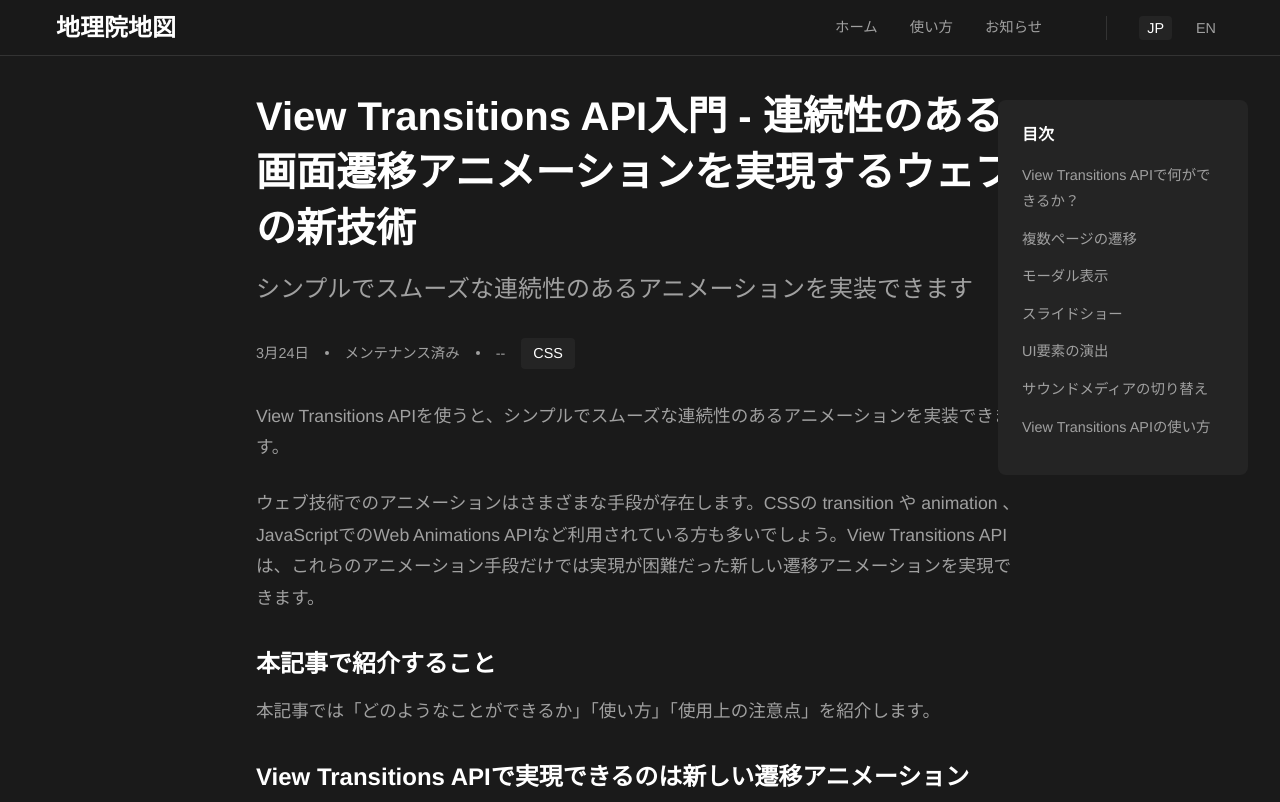
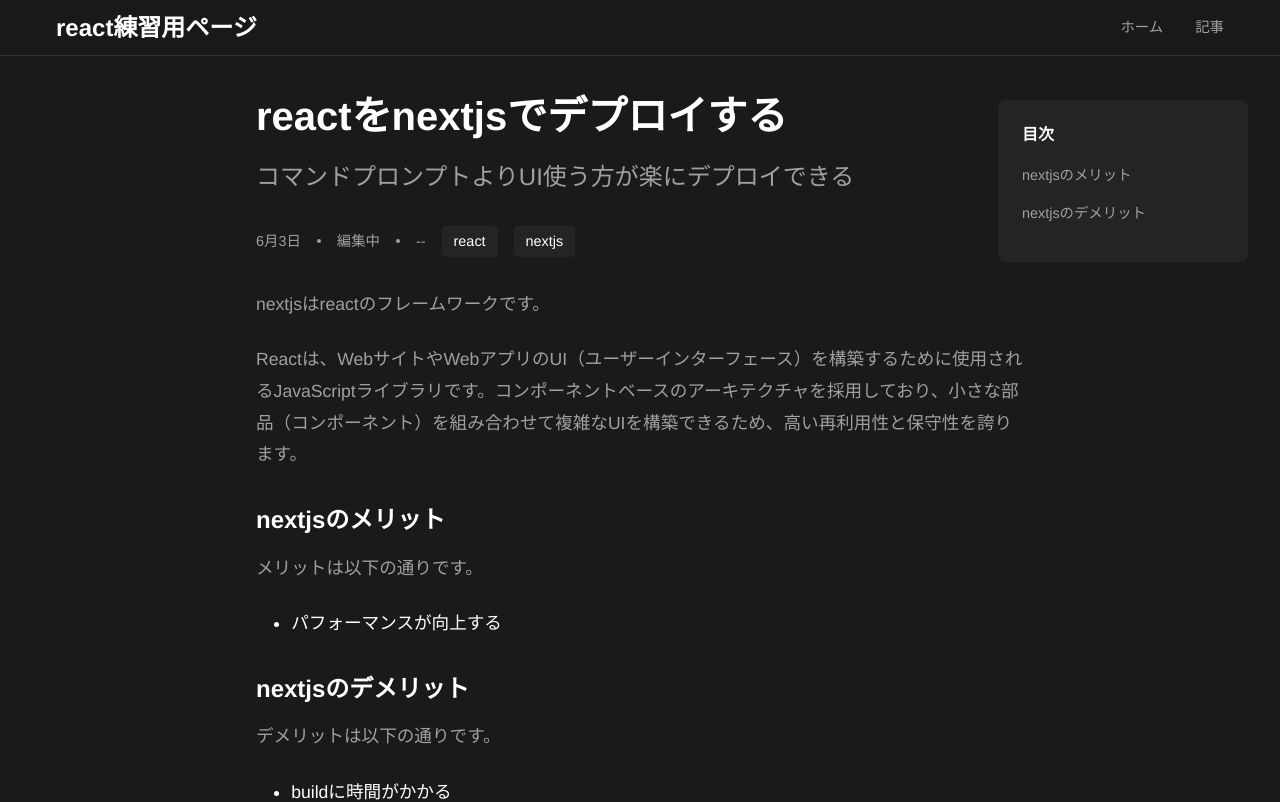
Before and after one commit to sakashin04/react-leaflet, a Next.js app: page /article in a window 1280 px wide. Shown: the top 802 px of the page. Built offline with nearby package versions, Linux system fonts and the light colour scheme.

Commit message:
🚀テンプレの完成

```diff
--- a/src/app/article.module.css
+++ b/src/app/article.module.css
@@ -71,6 +71,11 @@
   color: var(--accent-neon-blue-hover);
 }
 
+.content ul {
+  padding-left: 2em;
+  margin-bottom: 1.5rem;
+}
+
 .tableOfContents {
   position: fixed;
   top: 100px;
--- a/src/app/article/page.js
+++ b/src/app/article/page.js
@@ -9,54 +9,49 @@ export default function Article() {
       <article className={styles.article}>
         <header className={styles.articleHeader}>
           <h1 className={styles.title}>
-            View Transitions API入門 - 連続性のある画面遷移アニメーションを実現するウェブの新技術
+          reactをnextjsでデプロイする
           </h1>
           <p className={styles.subtitle}>
-            シンプルでスムーズな連続性のあるアニメーションを実装できます
+            コマンドプロンプトよりUI使う方が楽にデプロイできる
           </p>
           <div className={styles.meta}>
-            <span>3月24日</span>
+            <span>6月3日</span>
             <span className={styles.divider}></span>
-            <span>メンテナンス済み</span>
+            <span>編集中</span>
             <span className={styles.divider}></span>
             <span>--</span>
-            <span className={styles.tag}>CSS</span>
+            <span className={styles.tag}>react</span>
+            <span className={styles.tag}>nextjs</span>
           </div>
         </header>
 
         <div className={styles.content}>
           <p>
-            View Transitions APIを使うと、シンプルでスムーズな連続性のあるアニメーションを実装できます。
+            nextjsはreactのフレームワークです。
           </p>
 
           <p>
-            ウェブ技術でのアニメーションはさまざまな手段が存在します。CSSの transition や
-            animation 、JavaScriptでのWeb Animations APIなど利用されている方も多いでしょう。View
-            Transitions APIは、これらのアニメーション手段だけでは実現が困難だった新しい遷移アニメーションを実現できます。
+          Reactは、WebサイトやWebアプリのUI（ユーザーインターフェース）を構築するために使用されるJavaScriptライブラリです。コンポーネントベースのアーキテクチャを採用しており、小さな部品（コンポーネント）を組み合わせて複雑なUIを構築できるため、高い再利用性と保守性を誇ります。﻿
           </p>
 
-          <h2>本記事で紹介すること</h2>
-          <p>
-            本記事では「どのようなことができるか」「使い方」「使用上の注意点」を紹介します。
-          </p>
+          <h2 id="nextjsのメリット">nextjsのメリット</h2>
+          <p>メリットは以下の通りです。</p>
+          <ul>
+            <li>パフォーマンスが向上する</li>
+          </ul>
 
-          <h2>View Transitions APIで実現できるのは新しい遷移アニメーション</h2>
-          <p>
-            JavaScriptとCSSの指定で容易に利用できます。
-            JSフレームワークでの対応も進んでいます。
-          </p>
+          <h2 id="nextjsのデメリット">nextjsのデメリット</h2>
+          <p>デメリットは以下の通りです。</p>
+          <ul>
+            <li>buildに時間がかかる</li>
+          </ul>
         </div>
 
         <aside className={styles.tableOfContents}>
           <h3>目次</h3>
           <ul className={styles.tocList}>
-            <li><a href="#what-is-vta">View Transitions APIで何ができるか？</a></li>
-            <li><a href="#multiple-pages">複数ページの遷移</a></li>
-            <li><a href="#modal">モーダル表示</a></li>
-            <li><a href="#slideshow">スライドショー</a></li>
-            <li><a href="#ui">UI要素の演出</a></li>
-            <li><a href="#sound">サウンドメディアの切り替え</a></li>
-            <li><a href="#how-to-use">View Transitions APIの使い方</a></li>
+            <li><a href="#nextjsのメリット">nextjsのメリット</a></li>
+            <li><a href="#nextjsのデメリット">nextjsのデメリット</a></li>
           </ul>
         </aside>
       </article>
--- a/src/components/Footer.js
+++ b/src/components/Footer.js
@@ -8,10 +8,10 @@ export default function Footer() {
     <footer className={styles.footer}>
       <div className={styles.footerContent}>
         <div className={styles.footerSection}>
-          <h3>React Leaflet</h3>
-          <p>インタラクティブな地図機能を実装するためのReactライブラリ</p>
+          <h3>連絡先</h3>
+          <p>***-***-****</p>
         </div>
-        <div className={styles.footerLinks}>
+        {/* <div className={styles.footerLinks}>
           <div className={styles.footerColumn}>
             <h4>製品情報</h4>
             <Link href="/features">機能一覧</Link>
@@ -30,10 +30,10 @@ export default function Footer() {
             <Link href="/contact">お問い合わせ</Link>
             <Link href="/status">ステータス</Link>
           </div>
-        </div>
+        </div> */}
       </div>
       <div className={styles.footerBottom}>
-        <p>&copy; 2024 React Leaflet. All rights reserved.</p>
+        <p>&copy; 2025 NW係 All rights reserved.</p>
       </div>
     </footer>
   );
--- a/src/components/Header.js
+++ b/src/components/Header.js
@@ -12,7 +12,7 @@ export default function Header() {
       <div className={styles.headerContent}>
         <div className={styles.logo}>
           <Link href="/">
-            <h1>地理院地図</h1>
+            <h1>react練習用ページ</h1>
           </Link>
         </div>
         <nav className={styles.nav}>
@@ -20,17 +20,17 @@ export default function Header() {
             <Link href="/" className={pathname === '/' ? styles.active : ''}>
               ホーム
             </Link>
-            <Link href="/usage" className={pathname === '/usage' ? styles.active : ''}>
-              使い方
+            <Link href="/article" className={pathname === '/usage' ? styles.active : ''}>
+              記事
             </Link>
-            <Link href="/news" className={pathname === '/news' ? styles.active : ''}>
+            {/* <Link href="/news" className={pathname === '/news' ? styles.active : ''}>
               お知らせ
-            </Link>
+            </Link> */}
           </div>
-          <div className={styles.language}>
+          {/* <div className={styles.language}>
             <button className={styles.active}>JP</button>
             <button>EN</button>
-          </div>
+          </div> */}
         </nav>
       </div>
     </header>
```
Also changed, not shown: src/app/page.js (+10 -55 lines), public/nextjs.png (added).
